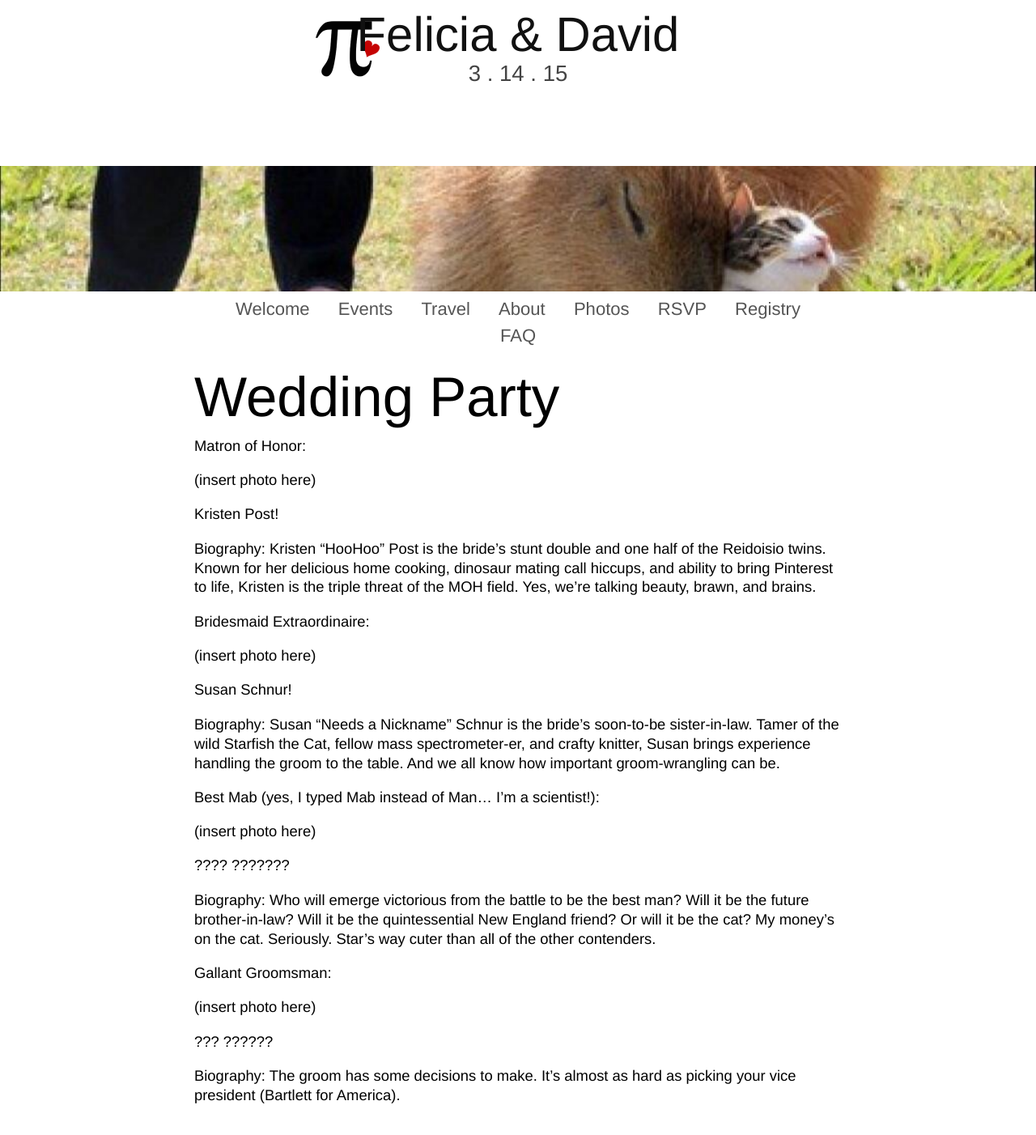
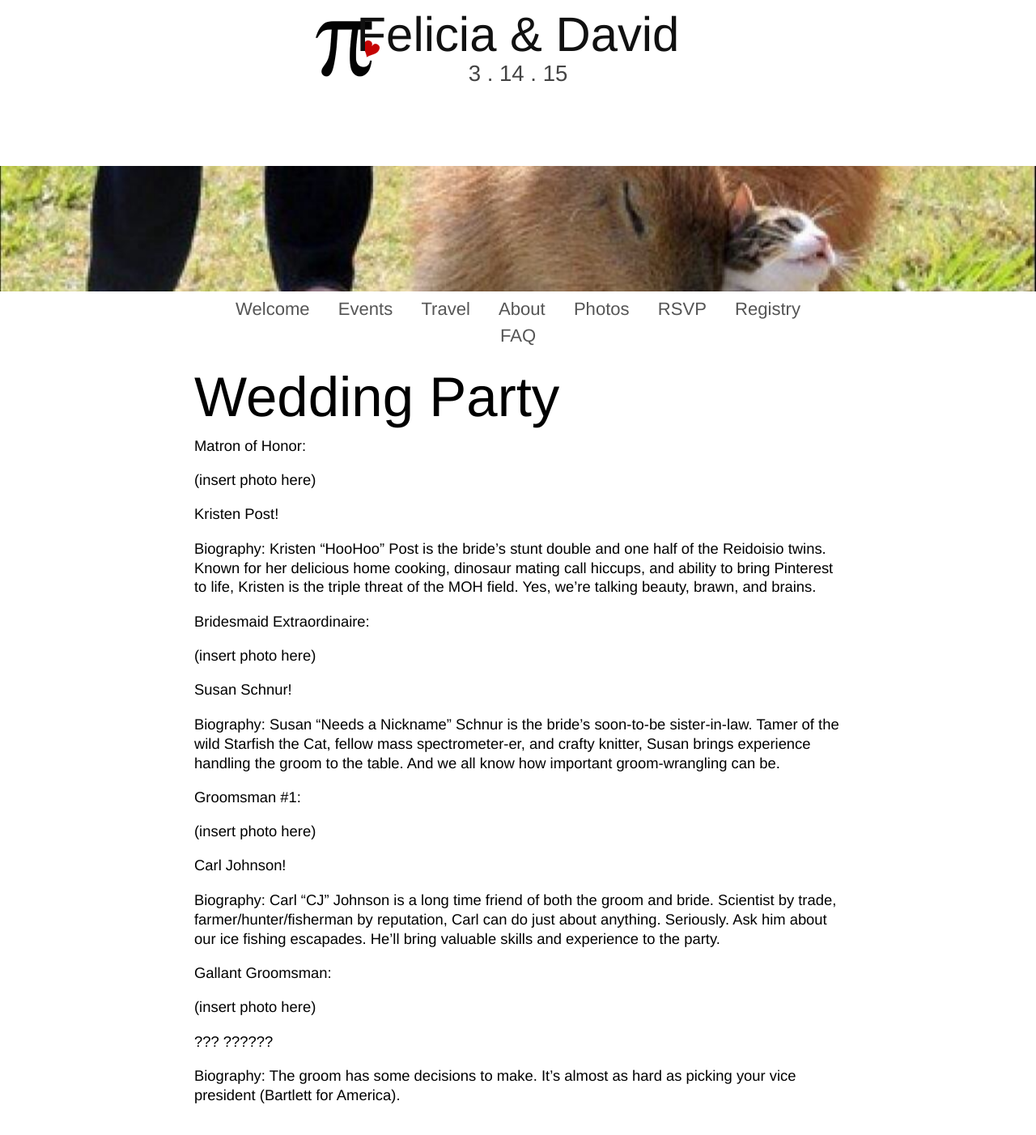
Before and after one commit to dnschnur/piday.github.com, a Jekyll site: the page built from about/party.md, in a window 1280 px wide. Shown: the top 1402 px of the page at 81% size. Built offline with Jekyll 4.4.1, drawn with Linux system fonts in a browser that asks for light colours; nearby versions of some CDN libraries.

Commit message:
Updated wedding party

```diff
--- a/about/party.md
+++ b/about/party.md
@@ -27,13 +27,13 @@ Biography: Susan “Needs a Nickname” Schnur is the bride’s soon-to-be siste
 
 
 
-Best Mab (yes, I typed Mab instead of Man… I’m a scientist!):
+Groomsman #1:
 
 (insert photo here)
 
-???? ???????
+Carl Johnson!
 
-Biography: Who will emerge victorious from the battle to be the best man? Will it be the future brother-in-law? Will it be the quintessential New England friend? Or will it be the cat? My money’s on the cat. Seriously. Star’s way cuter than all of the other contenders.
+Biography: Carl “CJ” Johnson is a long time friend of both the groom and bride. Scientist by trade, farmer/hunter/fisherman by reputation, Carl can do just about anything. Seriously. Ask him about our ice fishing escapades. He’ll bring valuable skills and experience to the party.
 
 
 
```
Also changed, not shown: events/ceremony.md (+3 -1 lines).
